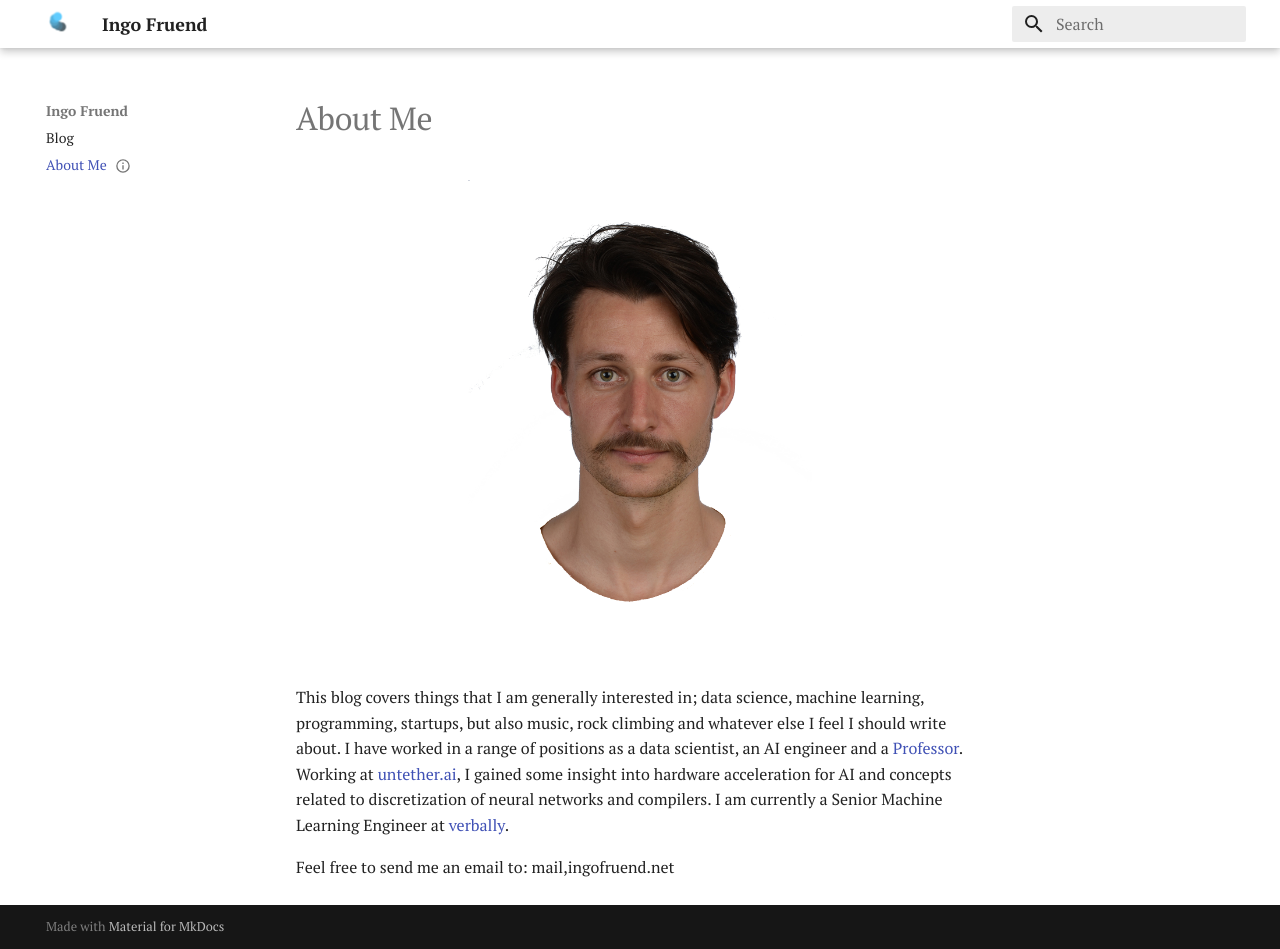
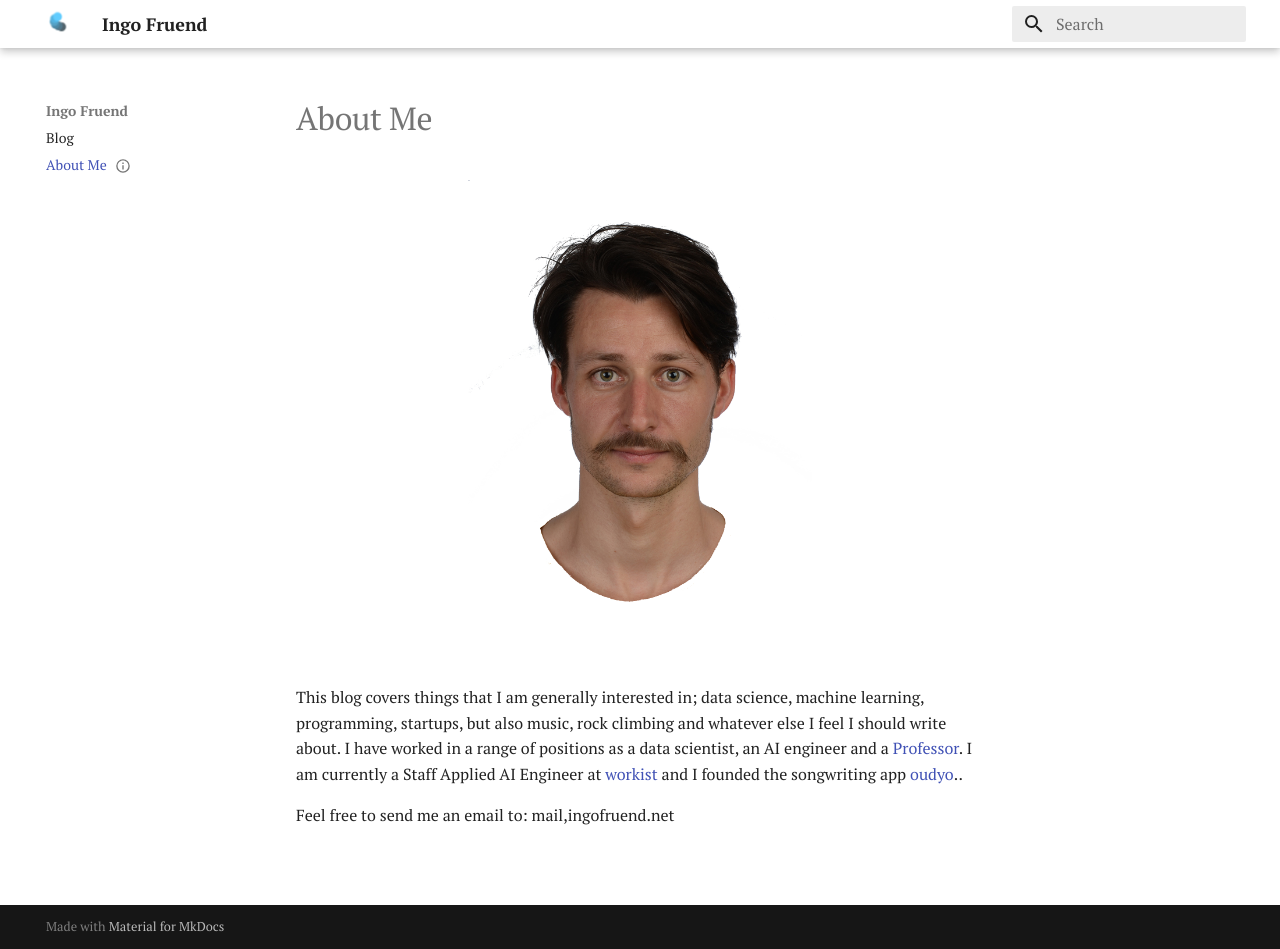
Before and after one commit to igordertigor/website-blog, an MkDocs documentation site: the page built from docs/about.md, in a window 1280 px wide and 949 px high. Built offline with MkDocs 1.6.1 and Material for MkDocs 9.7.7, drawn with Linux system fonts in a browser that asks for light colours.

Commit message:
Add current

```diff
--- a/docs/about.md
+++ b/docs/about.md
@@ -5,7 +5,6 @@ Status: published
 
 This blog covers things that I am generally interested in; data science, machine learning, programming, startups, but also music, rock climbing and whatever else I feel I should write about.
 I have worked in a range of positions as a data scientist, an AI engineer and a <a href="http://www.yorku.ca/ifruend">Professor</a>.
-Working at <a href="https://untether.ai/">untether.ai</a>, I gained some insight into hardware acceleration for AI and concepts related to discretization of neural networks and compilers.
-I am currently a Senior Machine Learning Engineer at <a href="https://verbally.de">verbally</a>.
+I am currently a Staff Applied AI Engineer at <a href="https://workist.com">workist</a> and I founded the songwriting app <a href="https://oudyo.com">oudyo</a>..
 
 Feel free to send me an email to: <span class="email">mail,ingofruend.net</span>
```
